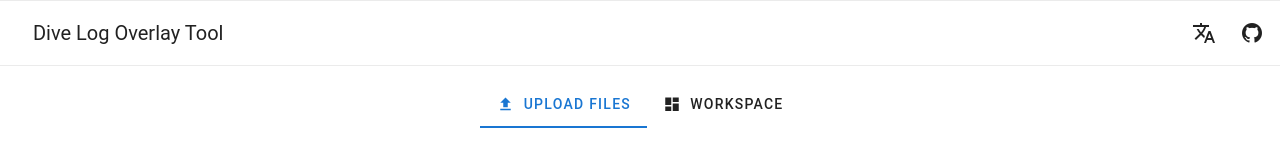
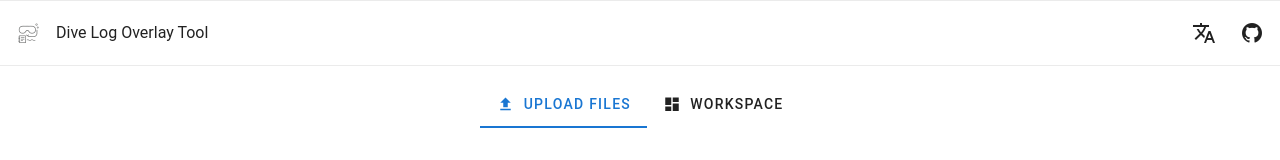
Before and after one commit to waynelens/Dive-Log-Overlay, a Vue app: page / in a window 1280 px wide. Shown: the top 160 px of the page. Built offline with nearby package versions, Linux system fonts and the light colour scheme; grey boxes are pictures that could not be loaded.

Commit message:
refactor(header): move icon to assets and use import

```diff
--- a/src/components/common/HeaderBar.vue
+++ b/src/components/common/HeaderBar.vue
@@ -2,6 +2,7 @@
 import { useI18n } from 'vue-i18n'
 import { setLocale, getCurrentLocale } from '@/plugins/i18n'
 import { ref } from 'vue'
+import icon from '@/assets/icon.png'
 
 const { t } = useI18n()
 const currentLocale = ref(getCurrentLocale())
@@ -11,17 +12,24 @@ function changeLocale(locale) {
   currentLocale.value = locale
 }
 
-// ensure public assets work when deployed to a subpath
-const base = import.meta.env.BASE_URL || '/'
-
 </script>
 
 <template>
   <v-app-bar prominent flat elevation="0" class="app-bar-borders">
-    <v-app-bar-title>
-  <v-img :src="base + 'icon2.png'" max-width="32" max-height="32" class="mr-2 d-inline-block" style="vertical-align: middle;" />
-      Dive Log Overlay Tool
-    </v-app-bar-title>
+
+    <v-row class="align-center no-gutters">
+    <v-col cols="auto">
+      <v-img
+        :src="icon"
+        width="32"
+        height="32"
+        class="ml-3"
+      />
+    </v-col>
+    <v-col cols="auto" class="pl-0">
+      <span>Dive Log Overlay Tool</span>
+    </v-col>
+  </v-row>
 
     <template #append>
       <v-menu>
```
Also changed, not shown: src/assets/icon.png (renamed from public/icon.png), src/assets/icon2.png (added).
